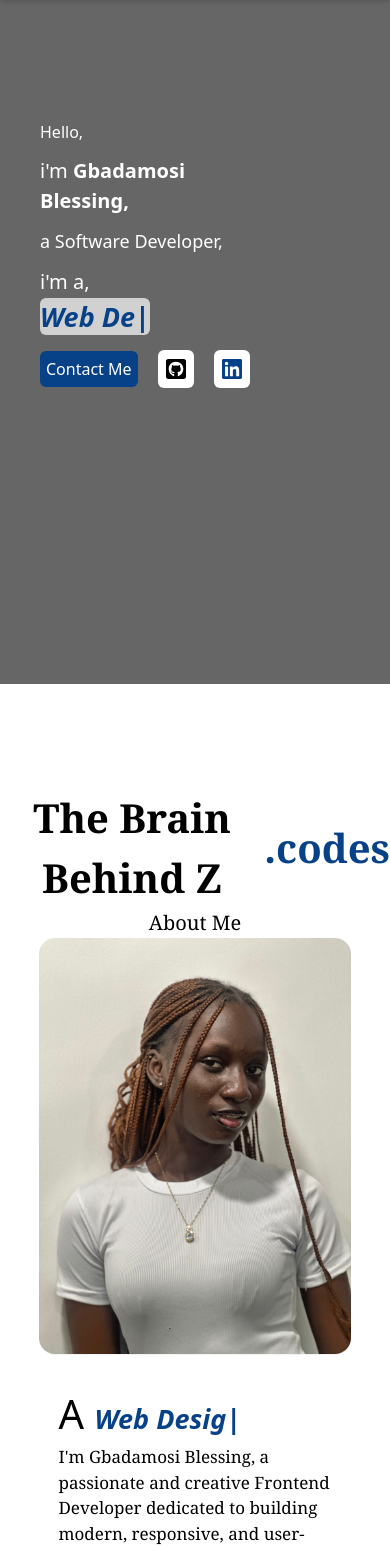
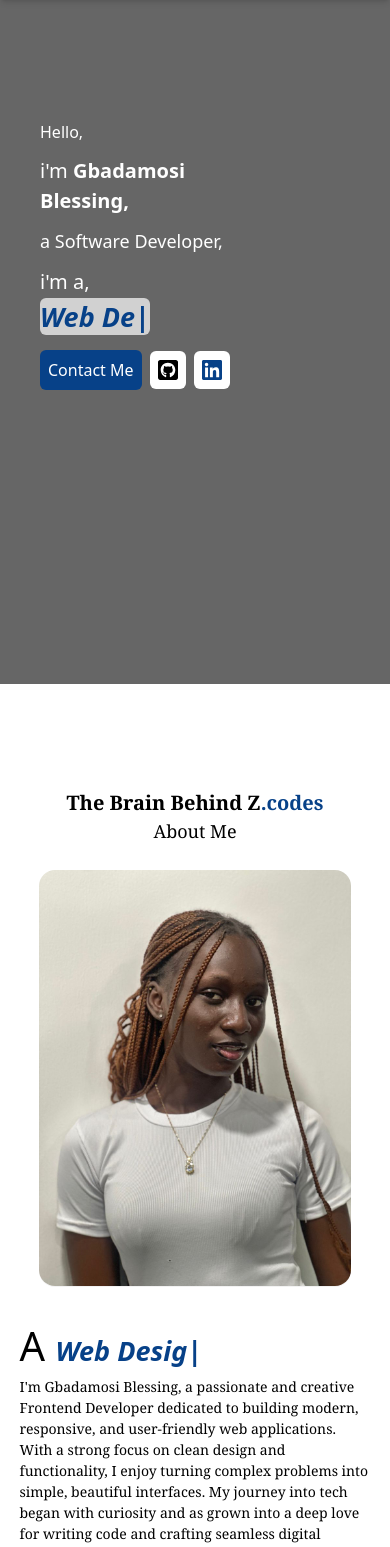
Before and after one commit to KwinZainy/MyPortfolio, a React (Vite) app: page / in a window 390 px wide. Shown: the part 160-1707 px from the top of the page. Built offline with nearby package versions, Linux system fonts and the light colour scheme.

Commit message:
responsiveness

```diff
--- a/src/Static/Nav.jsx
+++ b/src/Static/Nav.jsx
@@ -22,7 +22,7 @@
   return (
     <div className={` flex justify-between  px-49 py-4 items-center transition-all duration-300 max-tablet:px-25 z-50 fixed w-full ${scrolled? 'bg-[#074188] shadow-md': 'bg-transparent'} max-mobile:px-10`}>
         <section className=' flex items-baseline'>
-            <h1 className={`text-[40px] font-bold font-serif text-[#074188] ${scrolled? 'text-white' : 'text-[#074188]'}`} >Z<span className=' text-white'>.</span></h1>
+            <h1 className={`text-[40px] font-bold font-serif max-w-[1020px] text-[#074188] ${scrolled? 'text-white' : 'text-[#074188]'}`} >Z<span className=' text-white'>.</span></h1>
             <p className=' text-[25px] font-medium text-white font-serif italic'>codes</p>
         </section>
         <section className=' flex gap-10 max-tablet:hidden'>
--- a/src/pages/About.jsx
+++ b/src/pages/About.jsx
@@ -6,16 +6,16 @@
     <div id='about' className=' py-16'>
         <div className=' text-center  pt-10'>
 
-            <p className=' items-center flex text-center justify-center font-bold font-serif  text-[40px]'> The Brain Behind Z<span className=' text-[#074188]'>.codes</span></p>
-             <h1 className=' text-[20px] font-serif'>About Me</h1>
+            <p className=' items-center flex text-center justify-center font-bold font-serif text-[40px] max-mobile:text-[20px]'> The Brain Behind Z<span className=' text-[#074188]'>.codes</span></p>
+             <h1 className=' text-[20px] mb-[25px] font-serif max-mobile:text-[18px]'>About Me</h1>
         </div>
         <div className=' flex justify-center items-center max-tablet:flex-col'>
         <section className=' w-[35%] max-tablet:w-[80%] max-tablet:mx-10'>
             <img src="./myImage.jpg" alt="" className=' shadow-2xs  rounded-2xl w-[350px] max-tablet:w-fit '/>
         </section>
-        <section className=' w-[35%] max-tablet:w-[70%] max-tablet:mt-[30px] '>
-            <p className=' text-[40px]'>A <AnimatedText/></p>
-            <p className=' font-serif text-[17px]'>I'm Gbadamosi Blessing, a passionate and creative Frontend Developer dedicated to building modern, responsive, and user-friendly web applications. With a strong focus on clean design and functionality, I enjoy turning complex problems into simple, beautiful interfaces.
+        <section className=' w-[35%] max-tablet:w-[70%] max-mobile:w-[90%] max-tablet:mt-[30px] '>
+            <p className=' text-[40px] '>A <AnimatedText/></p>
+            <p className=' font-serif text-[17px] max-mobile:text-[14px] max-mobile:mb-3'>I'm Gbadamosi Blessing, a passionate and creative Frontend Developer dedicated to building modern, responsive, and user-friendly web applications. With a strong focus on clean design and functionality, I enjoy turning complex problems into simple, beautiful interfaces.
 
    My journey into tech began with curiosity and as grown into a deep love for writing code and crafting seamless digital experiences. I'm always exploring new technologies and improving my skills to stay current in the fast-moving world of web development.
 
--- a/src/pages/Home.jsx
+++ b/src/pages/Home.jsx
@@ -4,15 +4,15 @@
 import { FaLinkedin } from "react-icons/fa";
 const Home = () => {
   return (
-    <div id='home' className=' relative min-h-screen pt-60 bg-[url("/img1.jpg")]  bg-center bg-cover max-tablet:pt-65 max-mobile:pt-70  '>
+    <div id='home' className=' relative min-h-screen pt-60 bg-[url("/img1.jpg")]  bg-center bg-cover max-tablet:pt-65 max-mobile:pt-70   '>
           <div className="absolute inset-0 z-0 bg-black/60"></div>
-          <div className=' flex flex-col px-30 justify-center gap-3 z-10 relative h-full max-tablet:pl-20 max-mobile:pl-10'>
+          <div className=' flex flex-col px-30 justify-center gap-3 z-10 relative h-full max-tablet:pl-20 max-mobile:pl-10 max-w-[1020px]'>
         <p className='text-[20px] font-medium text-white max-mobile:text-[16px]'>Hello,</p>
         <h1 className=' text-[30px] text-white max-mobile:text-[20px]'>i'm <span className=' text-[42px] max-mobile:text-[20px] max-mobile:font-extrabold font-bold'>Gbadamosi Blessing,</span></h1>
         <p className=' text-[30px] max-mobile:text-[18px] font-medium text-white'>a Software Developer,</p>
         <p className=' text-[30px] max-mobile:text-[20px] text-white'>i'm a, <span className=' max-mobile:block'><AnimatedText/></span></p>
-        <div className=' flex items-center gap-5'>
-          <a href="#contact"> <button  className=' bg-[#074188] p-3 rounded-md text-[23px] font-medium text-white max-mobile:text-[16px] max-mobile:p-1.5 '>Contact Me</button>  </a>
+        <div className=' flex items-center gap-5 max-mobile:gap-2'>
+          <a href="#contact"> <button  className=' bg-[#074188] p-3 rounded-md text-[23px] font-medium text-white max-mobile:text-[16px] max-mobile:p-2 '>Contact Me</button>  </a>
           <div className='flex justify-center items-center bg-white py-1 px-2 w-fit rounded-md'>
             <a href="">
           <FaGithubSquare size={30} className='max-mobile:w-5'/>
--- a/src/pages/Skills.jsx
+++ b/src/pages/Skills.jsx
@@ -18,7 +18,7 @@
         })
     }
   return (
-    <div id='skills' className=' bg-[#073267]  pt-26  '>
+    <div id='skills' className=' bg-[#073267]  pt-26 max-w-[1020px] '>
         <h1 className=' text-center text-[30px] text-white font-bold font-serif'>What i Build With.</h1>
         <div className=' flex text-center items-center justify-center gap-2' >
         <h1 className='  text-[20px] text-white font-medium font-sans '>My Skills</h1>
```
